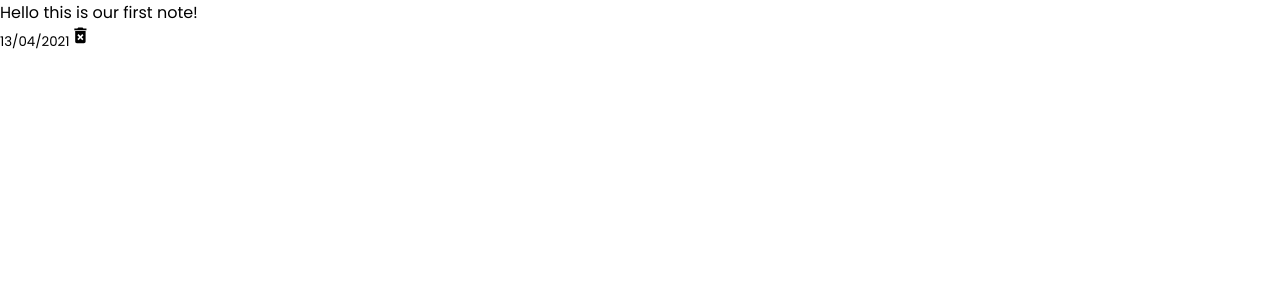
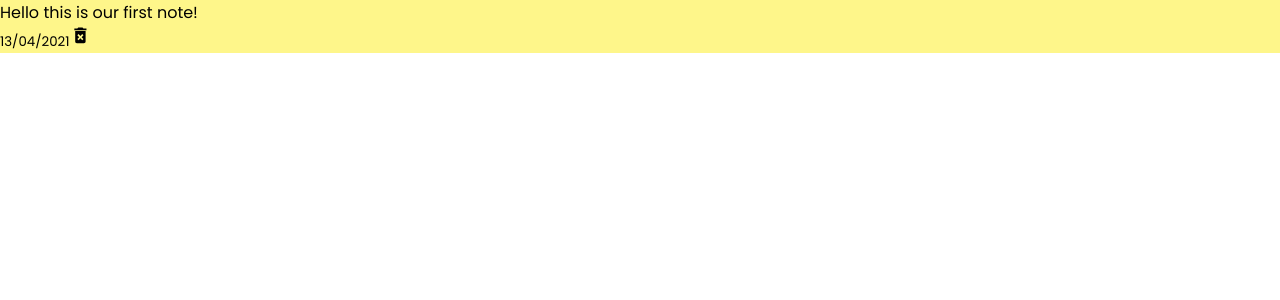
Before and after one commit to Furiuss/notes-app, a React (Vite) app: page / in a window 1280 px wide. Shown: the top 300 px of the page. Built offline with nearby package versions, Linux system fonts and the light colour scheme.

Commit message:
add app.css and start the note style

```diff
--- /dev/null
+++ b/src/App.css
@@ -0,0 +1,3 @@
+.note {
+  background-color: #fef68a;
+}
--- a/src/App.jsx
+++ b/src/App.jsx
@@ -1,4 +1,5 @@
 import { NotesList } from "./components/NotesList";
+import './App.css'
 
 function App() {
   return (
--- a/src/index.css
+++ b/src/index.css
@@ -15,8 +15,3 @@ body {
 h1 {
   font-size: 45px;
 }
-
-main {
-  width: 1060px;
-  margin: 2vh;
-}
```
